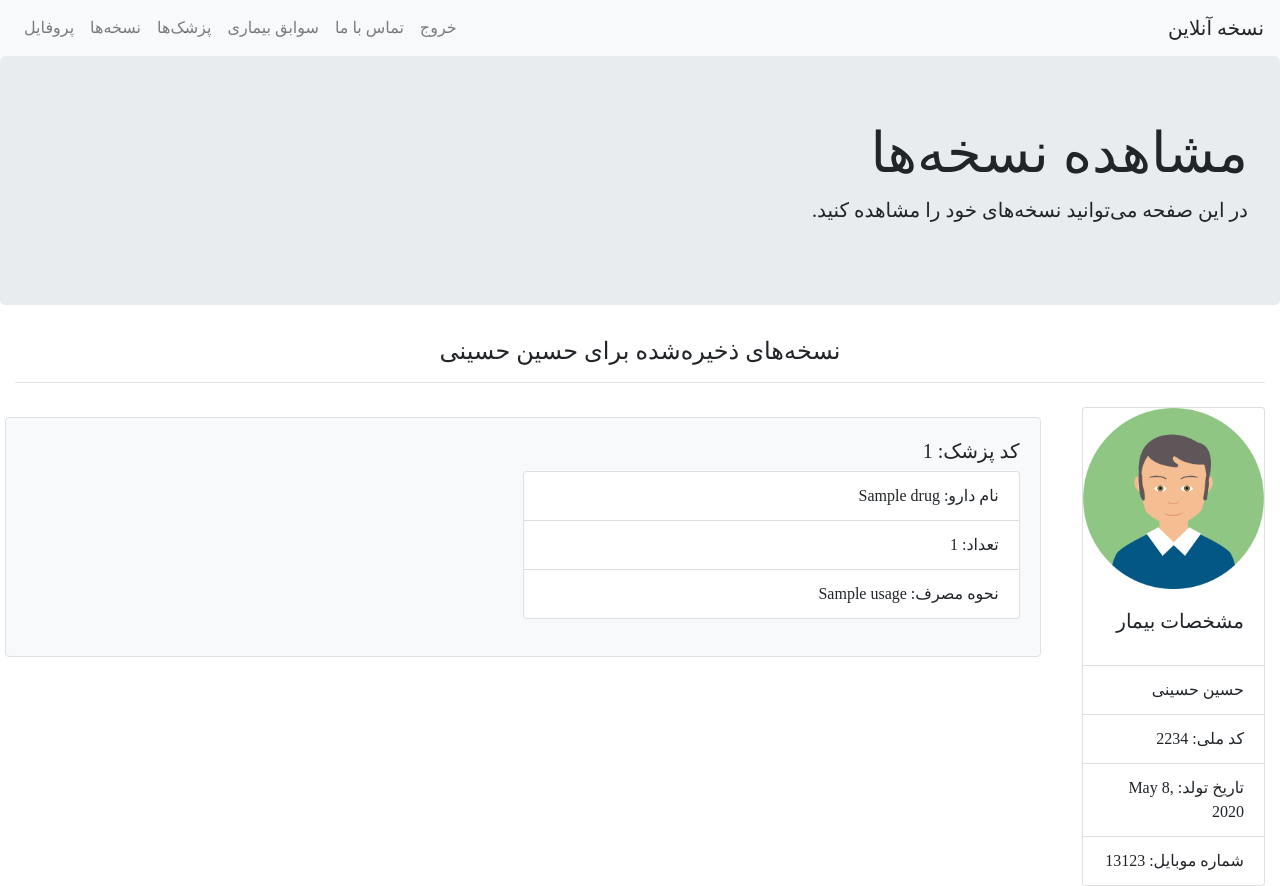
After one commit to hhosseini1377/SAD_project, a Django app: template patient/templates/patient/prescriptions.html in a window 1280 px wide. The commit adds this page. Run offline with Django 3.2, Linux system fonts and the light colour scheme; data comes from the database, SQL or seed files in the repository; both versions use the stored data as it was after the commit; tables that the repository leaves empty hold one stand-in row (values such as "Sample post"); the template is opened without the code that fills it: values that come from a table or form of the project are taken from there, most other values are stand-ins (such as "Sample title", 1, 10 or a date in 2020); some libraries are stand-ins or nearby versions; some web fonts are replaced.

Commit message:
patients can view their own prescriptions.

```diff
--- a/patient/templates/patient/base_layout.html
+++ b/patient/templates/patient/base_layout.html
@@ -14,11 +14,12 @@
   <link rel="stylesheet" href="https://maxcdn.bootstrapcdn.com/bootstrap/4.1.3/css/bootstrap.min.css">
   <link rel="stylesheet" href="https://cdnjs.cloudflare.com/ajax/libs/font-awesome/4.7.0/css/font-awesome.min.css">
   <link href="https://fonts.googleapis.com/css?family=Raleway:400,500,500i,700,800i" rel="stylesheet">
+  <link href='https://cdn.fontcdn.ir/Font/Persian/Vazir/Vazir.css' rel='stylesheet' type='text/css'>
     {% block headers %}
     {% endblock %}
 
 </head>
-  <body>
+  <body style="font-family: Vazir">
 
     <nav class="navbar navbar-expand-sm   navbar-light bg-light">
         <button class="navbar-toggler" type="button" data-toggle="collapse" data-target="#navbarTogglerDemo03" aria-controls="navbarTogglerDemo03" aria-expanded="false" aria-label="Toggle navigation">
@@ -32,7 +33,7 @@
               <a class="nav-link" href="{% url 'patient:profile' %}">پروفایل <span class="sr-only">(current)</span></a>
             </li>
             <li class="nav-item">
-              <a class="nav-link" href="#">نسخه‌ها</a>
+              <a class="nav-link" href="{% url 'patient:prescriptions' %}">نسخه‌ها</a>
             </li>
           <li class="nav-item">
             <a class="nav-link" href="{% url 'patient:search_doctor' %}">پزشک‌ها</a>
--- /dev/null
+++ b/patient/templates/patient/prescriptions.html
@@ -0,0 +1,77 @@
+{% extends 'patient/base_layout.html' %}
+
+{% block content %}
+    <div class="jumbotron" style="direction: rtl; text-align: right">
+        <h1 class="display-4">مشاهده نسخه‌ها</h1>
+        <p class="lead">در این صفحه می‌توانید نسخه‌های خود را مشاهده کنید.</p>
+    </div>
+    <div class="container-fluid" style="direction: rtl; text-align: right">
+        {% if patient %}
+            {% load static %}
+            <div class="row">
+                <h4 class="col-12" style="text-align: center;">
+                    نسخه‌های ذخیره‌شده برای
+                    {{ patient.first_name }} {{ patient.last_name }}
+                    <hr/>
+                </h4>
+            </div>
+            <div class="row">
+                <div class="col-2">
+                    <div class="card">
+                        <img class="card-img-top" src={% static "patient/avatar.png" %}>
+                        <div class="card-body">
+                            <h5 class="card-title">مشخصات بیمار</h5>
+                        </div>
+
+                        {% if patient %}
+                          <ul class="list-group list-group-flush" style="padding-inline-start: 0">
+                              <li class="list-group-item">{{ patient.first_name }} {{ patient.last_name }}</li>
+                              <li class="list-group-item">
+                                  کد ملی:
+                                  {{ patient.national_id }}</li>
+                              <li class="list-group-item">
+                                  تاریخ تولد:
+                                  {{ patient.date_of_birth }}</li>
+                              <li class="list-group-item">
+                                  شماره موبایل:
+                                  {{ patient.mobile_number }}</li>
+                          </ul>
+                        {% endif %}
+                    </div>
+                </div>
+                <div class="col-10">
+                    {% for prescription in prescriptions %}
+                        <div class="container bg-light border rounded" style="padding: 2%; margin: 1%">
+                                <h5>
+                                    کد پزشک:
+                                    {{ prescription.author.doctor_id }}
+                                </h5>
+                                {% for drug in prescription.drug_set.all %}
+                                    <div class="card mb-3 w-50">
+                                        <ul class="list-group list-group-flush" style="padding-inline-start: 0">
+                                            <li class="list-group-item">
+                                               نام دارو:
+                                                {{ drug.drugName }}
+                                            </li>
+                                            <li class="list-group-item">
+                                                    تعداد:
+                                                {{ drug.number }}
+                                            </li>
+                                            <li class="list-group-item">
+                                                نحوه مصرف:
+                                                {{ drug.usage }}
+                                            </li>
+                                        </ul>
+                                    </div>
+                                {% endfor %}
+
+                        </div>
+                    {% endfor %}
+                </div>
+            </div>
+        {% endif %}
+
+    </div>
+
+
+{% endblock %}
--- a/patient/urls.py
+++ b/patient/urls.py
@@ -10,5 +10,6 @@ urlpatterns = [
     path('contact_us/', views.contact_us_view, name='contact_us'),
     path('remove_record/<disease>/', views.remove_record, name='remove_record'),
     path('add_credit/', views.add_credit, name='add_credit'),
-    path('search_doctor/', views.search_doctor, name='search_doctor')
+    path('search_doctor/', views.search_doctor, name='search_doctor'),
+    path('prescriptions/', views.prescriptions, name='prescriptions')
 ]
```
Also changed, not shown: patient/views.py (+9 -0 lines), db.sqlite3.
